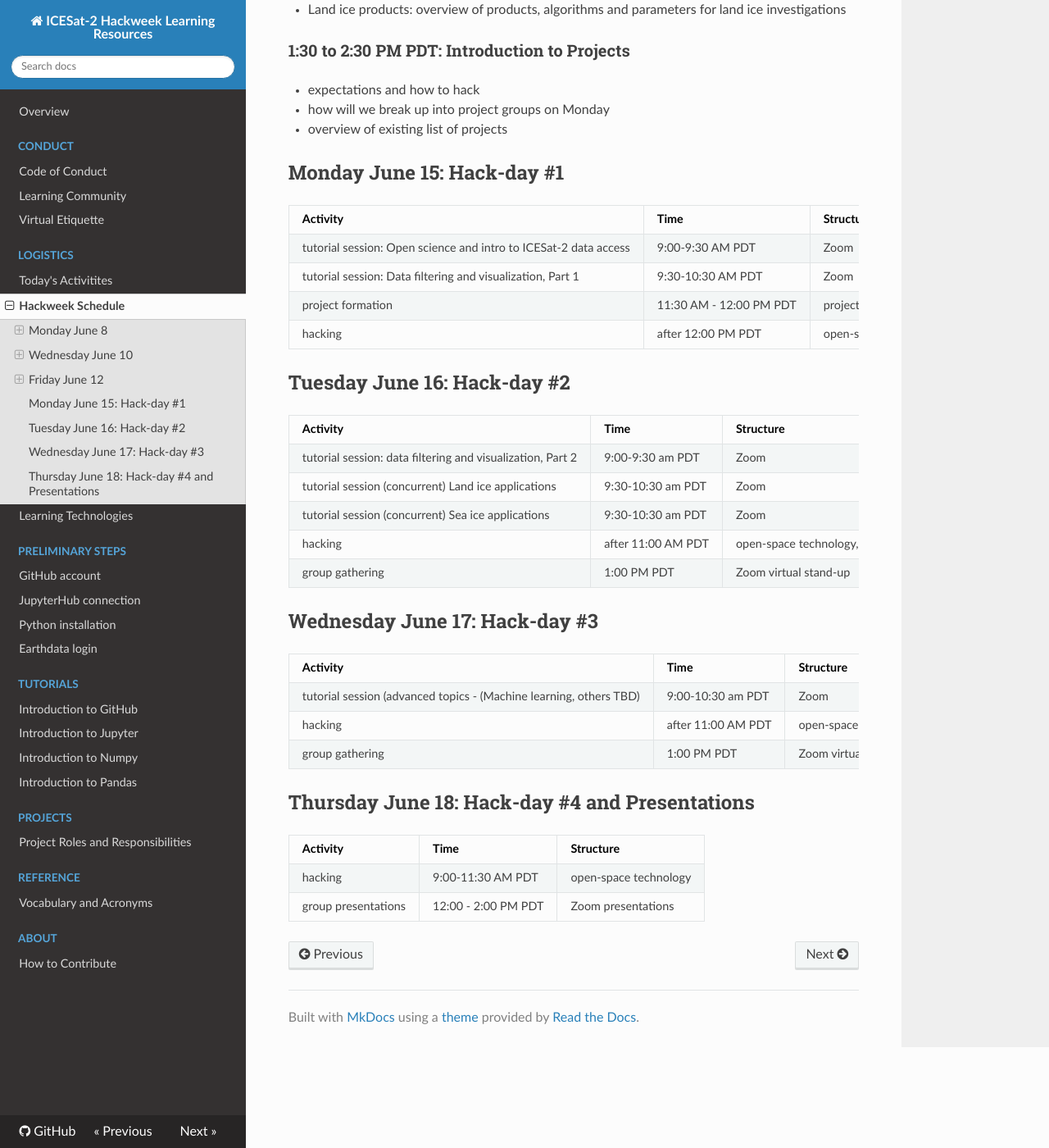
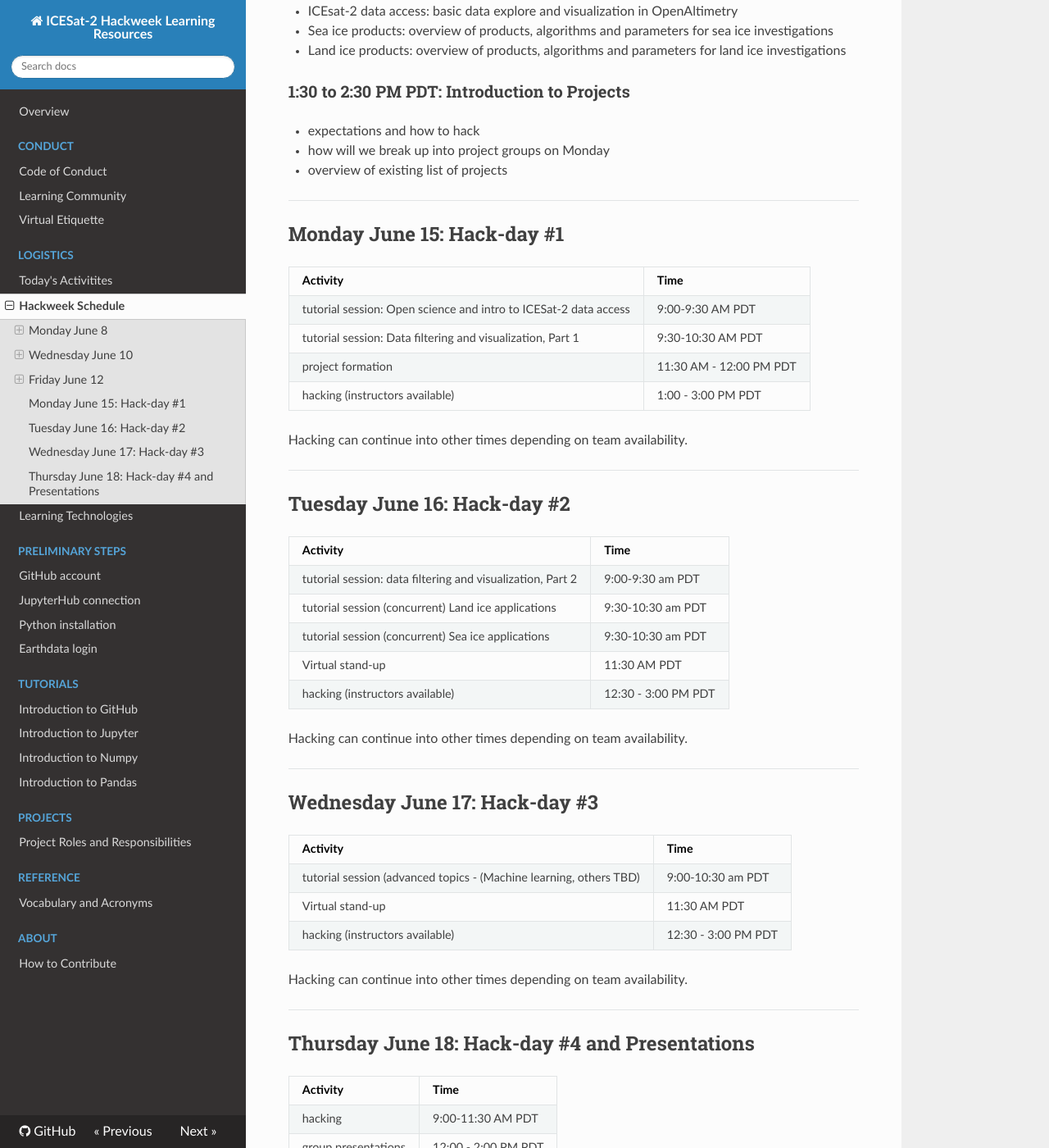
Before and after one commit to ICESAT-2HackWeek/learning-resources, an MkDocs documentation site: the page built from docs/logistics/schedule.md, in a window 1280 px wide and 1400 px high, scrolled down 1192 px. Shown: the whole window at 82% size. Built offline with MkDocs 1.6.1, drawn with Linux system fonts in a browser that asks for light colours; nearby versions of some CDN libraries.

Commit message:
update hacking schedule

```diff
--- a/docs/logistics/schedule.md
+++ b/docs/logistics/schedule.md
@@ -18,6 +18,8 @@
     * overview of product levels, names and potential science uses
     * release schedule and products yet to be posted
 
+________________________________________________________
+
 ## Wednesday June 10
 
 ### 9:00 to 10:30 AM PDT: Tutorial #1: Git and GitHub
@@ -29,6 +31,8 @@
 
 * introduction to our shared computing environment
 * principles of open science
+
+________________________________________________________
 
 ## Friday June 12
 
@@ -49,35 +53,48 @@
 * how will we break up into project groups on Monday
 * overview of existing list of projects
 
+________________________________________________________
+
 ## Monday June 15: Hack-day #1
 
-| Activity |  Time           | Structure  |
-| --------- | ------------- | ----- |
-| tutorial session: Open science and intro to ICESat-2 data access | 9:00-9:30 AM PDT  | Zoom  |
-| tutorial session: Data filtering and visualization, Part 1 | 9:30-10:30 AM PDT  | Zoom  |
-| project formation | 11:30 AM - 12:00 PM PDT | project formation |
-| hacking  | after 12:00 PM  PDT | open-space technology, meeting as needed |
+| Activity |  Time           |
+| --------- | ------------- |
+| tutorial session: Open science and intro to ICESat-2 data access | 9:00-9:30 AM PDT  |
+| tutorial session: Data filtering and visualization, Part 1 | 9:30-10:30 AM PDT  |
+| project formation | 11:30 AM - 12:00 PM PDT |
+| hacking (instructors available) | 1:00 - 3:00 PM  PDT |
+
+Hacking can continue into other times depending on team availability.
+
+________________________________________________________
 
 ## Tuesday June 16: Hack-day #2
 
-| Activity |  Time           | Structure  |
-| --------- | ------------- | ----- |
-| tutorial session: data filtering and visualization, Part 2 | 9:00-9:30 am PDT  | Zoom |
-| tutorial session (concurrent) Land ice applications | 9:30-10:30 am PDT  | Zoom |
-| tutorial session (concurrent) Sea ice applications | 9:30-10:30 am PDT  | Zoom |
-| hacking  | after 11:00 AM  PDT | open-space technology, meeting as needed |
-| group gathering | 1:00 PM PDT | Zoom virtual stand-up |
+| Activity |  Time           |
+| --------- | ------------- |
+| tutorial session: data filtering and visualization, Part 2 | 9:00-9:30 am PDT  |
+| tutorial session (concurrent) Land ice applications | 9:30-10:30 am PDT  |
+| tutorial session (concurrent) Sea ice applications | 9:30-10:30 am PDT  |
+| Virtual stand-up | 11:30 AM PDT |
+| hacking (instructors available) | 12:30 - 3:00 PM  PDT |
+
+Hacking can continue into other times depending on team availability.
+
+________________________________________________________
 
 ## Wednesday June 17: Hack-day #3
 
-| Activity |  Time           | Structure  |
-| --------- | ------------- | ----- |
-| tutorial session (advanced topics - (Machine learning, others TBD) | 9:00-10:30 am PDT  | Zoom  |
-| hacking  | after 11:00 AM  PDT | open-space technology, meeting as needed |
-| group gathering | 1:00 PM PDT | Zoom virtual stand-up |
+| Activity |  Time           |
+| --------- | ------------- |
+| tutorial session (advanced topics - (Machine learning, others TBD) | 9:00-10:30 am PDT  |
+| Virtual stand-up | 11:30 AM PDT |
+| hacking (instructors available) | 12:30 - 3:00 PM  PDT |
+
+Hacking can continue into other times depending on team availability.
+________________________________________________________
 
 ## Thursday June 18: Hack-day #4 and Presentations
-| Activity |  Time           | Structure  |
-| --------- | ------------- | ----- |
-| hacking  | 9:00-11:30 AM PDT | open-space technology |
-| group presentations  | 12:00 - 2:00 PM PDT  | Zoom presentations |
+| Activity |  Time           |
+| --------- | ------------- |
+| hacking  | 9:00-11:30 AM PDT |
+| group presentations  | 12:00 - 2:00 PM PDT  |
```
